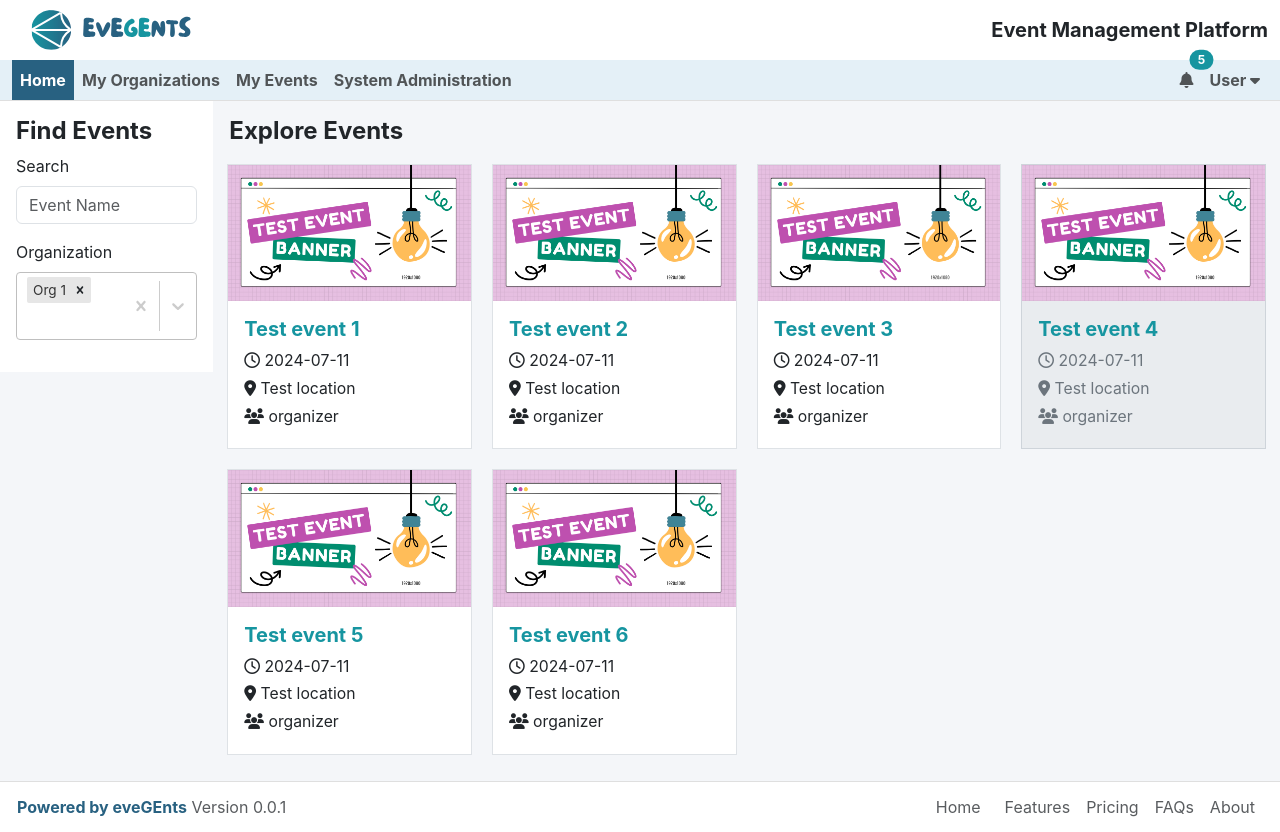
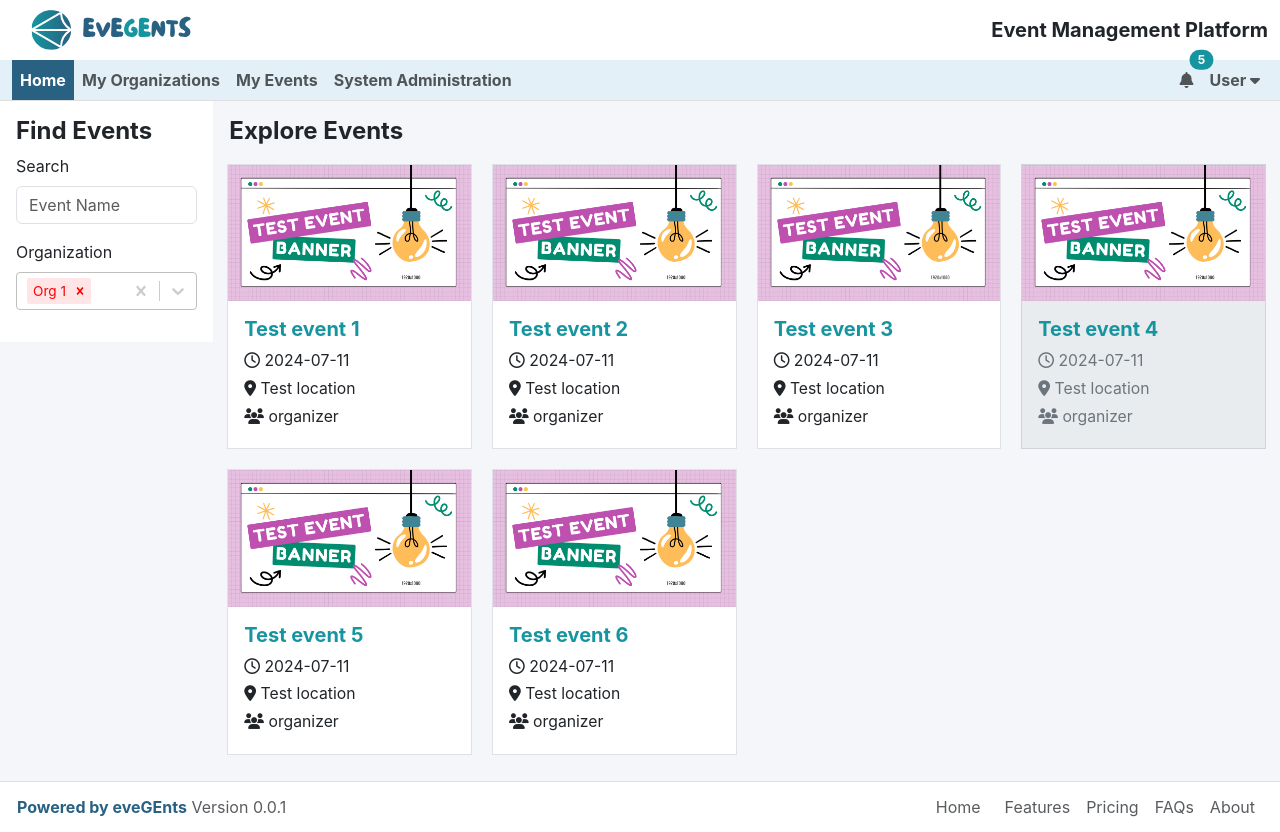
Before and after one commit to eveGEnts/Go-Headless, a React (Create React App) app: page / in a window 1280 px wide. Built offline with nearby package versions, Linux system fonts and the light colour scheme.

Commit message:
color styles

```diff
--- /dev/null
+++ b/src/components/common/ColorStylesMultiple.js
@@ -0,0 +1,81 @@
+import chroma from 'chroma-js';
+
+// Example primary color and default color
+const primaryColor = getComputedStyle(document.documentElement).getPropertyValue('--bs-primary').trim(); //getComputedStyleValue('--bs-primary');
+const defaultBorderColor = '#bfbfbf';
+
+// Define the custom styles for react-select
+const colorStylesMultiple = {
+  control: (provided, { isFocused }) => ({
+    ...provided,
+    borderColor: isFocused ? primaryColor : defaultBorderColor,
+    boxShadow: isFocused ? `0 0 0 0.2rem rgba(${primaryColor.slice(1)}, 0.25)` : 'none',
+    borderRadius: '.25rem',
+    '&:hover': {
+      borderColor: primaryColor,
+    },
+  }),
+
+  option: (styles, { data, isDisabled, isFocused, isSelected }) => {
+    const color = chroma(data.color);
+    return {
+      ...styles,
+      backgroundColor: isDisabled
+        ? undefined
+        : isSelected
+        ? data.color
+        : isFocused
+        ? color.alpha(0.1).css()
+        : undefined,
+      color: isDisabled
+        ? '#ccc'
+        : isSelected
+        ? chroma.contrast(color, 'white') > 2
+          ? 'white'
+          : 'black'
+        : data.color,
+      cursor: isDisabled ? 'not-allowed' : 'default',
+
+      ':active': {
+        ...styles[':active'],
+        backgroundColor: !isDisabled
+          ? isSelected
+            ? data.color
+            : color.alpha(0.3).css()
+          : undefined,
+      },
+    };
+  },
+
+  multiValue: (styles, { data }) => {
+    const color = chroma(data.color);
+    return {
+      ...styles,
+      backgroundColor: color.alpha(0.1).css(),
+    };
+  },
+
+  multiValueLabel: (styles, { data }) => ({
+    ...styles,
+    color: data.color,
+  }),
+
+  multiValueRemove: (styles, { data }) => ({
+    ...styles,
+    color: data.color,
+    ':hover': {
+      backgroundColor: data.color,
+      color: 'white',
+    },
+  }),
+
+  // Placeholder and singleValue styles for completeness
+  input: (styles) => ({ ...styles }),
+  placeholder: (styles) => ({ ...styles }),
+  singleValue: (styles, { data }) => ({
+    ...styles,
+    color: data.color,
+  }),
+};
+
+export default colorStylesMultiple;
--- a/src/components/common/ColorStyles.js
+++ b/src/components/common/ColorStylesSingle.js
@@ -1,8 +1,12 @@
 import chroma from 'chroma-js';
 
-const getComputedStyleValue = (property) => {
-    return getComputedStyle(document.documentElement).getPropertyValue(property).trim();
-};
+//const getComputedStyleValue = (property) => {
+//    return getComputedStyle(document.documentElement).getPropertyValue(property).trim();
+//};
+
+const primaryColor = getComputedStyle(document.documentElement).getPropertyValue('--bs-primary').trim(); //getComputedStyleValue('--bs-primary');
+const defaultBorderColor = '#bfbfbf';
+
 
 const dot = (color = 'transparent') => ({
     alignItems: 'center',
@@ -17,22 +21,17 @@ const dot = (color = 'transparent') => ({
     },
 });
 
-const primaryColor = getComputedStyleValue('--bs-primary');
 
-const colorStyles = {
-    control: (provided) => ({
-        ...provided,
-        borderColor: '#bfbfbf', // Default border color
-        boxShadow: `0 0 0 .25rem rgba(${primaryColor}, 0.25)`, // Focus shadow effect
-        borderRadius: '.25rem', // Rounded corners
-        '&:hover': {
-          borderColor: primaryColor, // Change border color on hover
-        },
-        '&:focus': {
-          borderColor: primaryColor, // Change border color on focus
-          boxShadow: `0 0 0 .25rem rgba(${primaryColor}, 0.25)`, // Focus shadow effect
-        },
-    }),
+const colorStylesSingle = {
+  control: (provided, { isFocused }) => ({
+    ...provided,
+    borderColor: isFocused ? primaryColor : defaultBorderColor,
+    boxShadow: isFocused ? `0 0 0 0.2rem rgba(${primaryColor.slice(1)}, 0.25)` : 'none',
+    borderRadius: '.25rem',
+    '&:hover': {
+      borderColor: primaryColor,
+    },
+  }),
 
   option: (styles, { data, isDisabled, isFocused, isSelected }) => {
 
@@ -73,4 +72,4 @@ const colorStyles = {
   singleValue: (styles, { data }) => ({ ...styles, ...dot(data.color) }),
 };
 
-export default colorStyles;
+export default colorStylesSingle;
--- a/src/components/home/FilterSidebar.js
+++ b/src/components/home/FilterSidebar.js
@@ -2,8 +2,8 @@ import { React, useState, useEffect } from 'react';
 import Select from 'react-select';
 
 //import { primary } from '../../custom.scss'; // This is hypothetical
-import colorStyles from '../common/ColorStyles';
-
+import colorStylesSingle from '../common/ColorStylesSingle';
+import colorStylesMultiple from '../common/ColorStylesMultiple';
 
 //const getComputedStyleValue = (property) => {
 //    return getComputedStyle(document.documentElement).getPropertyValue(property).trim();
@@ -19,7 +19,7 @@ function FilterSidebar() {
 
     const handleChange = (option) => {
         setOrganization(option);
-        alert(option);
+        //alert(option);
     };
 
     //useEffect(() => {
@@ -33,12 +33,12 @@ function FilterSidebar() {
         { value: '3', label: 'Org 3', color: '#0000FF' }
     ];
 
-    const departmentOptions = [
-        //{ value: '-1', label: 'All Departments', color: '#BFBFBF' },
-        { value: '1', label: 'Org 1', color: '#FF0000' },
-        { value: '2', label: 'Org 2', color: '#00FF00' },
-        { value: '3', label: 'Org 3', color: '#0000FF' }
-    ];
+    //const departmentOptions = [
+    //    //{ value: '-1', label: 'All Departments', color: '#BFBFBF' },
+    //    { value: '1', label: 'Org 1', color: '#FF0000' },
+    //    { value: '2', label: 'Org 2', color: '#00FF00' },
+    //    { value: '3', label: 'Org 3', color: '#0000FF' }
+    //];
 
     return (
         <div className="col-xl-2 col-lg-3 col-md-4 p-3 bg-white" style={{ height: '100%' }}>
@@ -50,7 +50,7 @@ function FilterSidebar() {
                 </div>
                 <div className="mb-3">
                     <label htmlFor="eventOrganization" className="form-label">Organization</label>
-                    <Select options={organizationOptions} onChange={handleChange} id="eventOrganization" styles={colorStyles} defaultValue={organizationOptions[0]} isMulti />
+                    <Select options={organizationOptions} onChange={handleChange} id="eventOrganization" styles={colorStylesMultiple} defaultValue={organizationOptions[0]} isMulti />
                 </div>
                 {/*
                 <button type="button" className="btn btn-outline-primary" onClick={() => setCount(count + 1)}>Apply Filters {selectedOrganization.label}</button>
```
